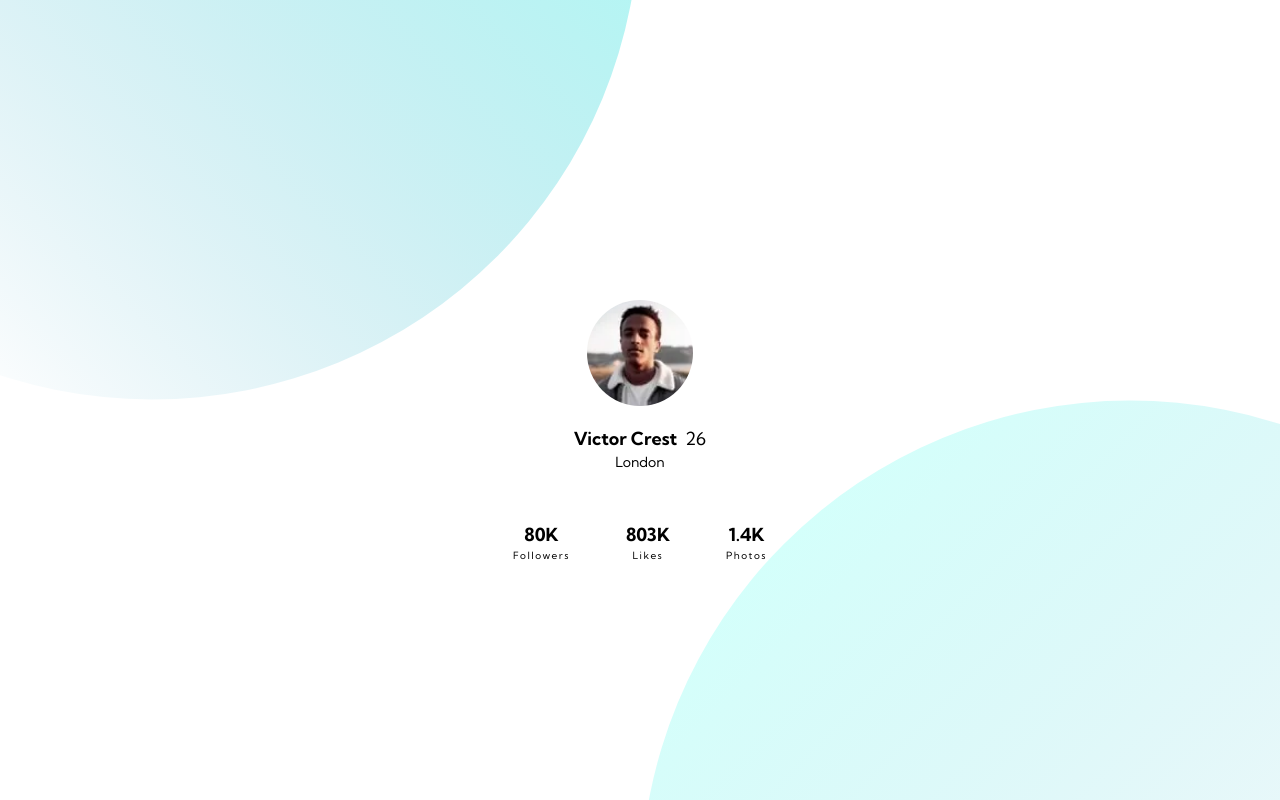
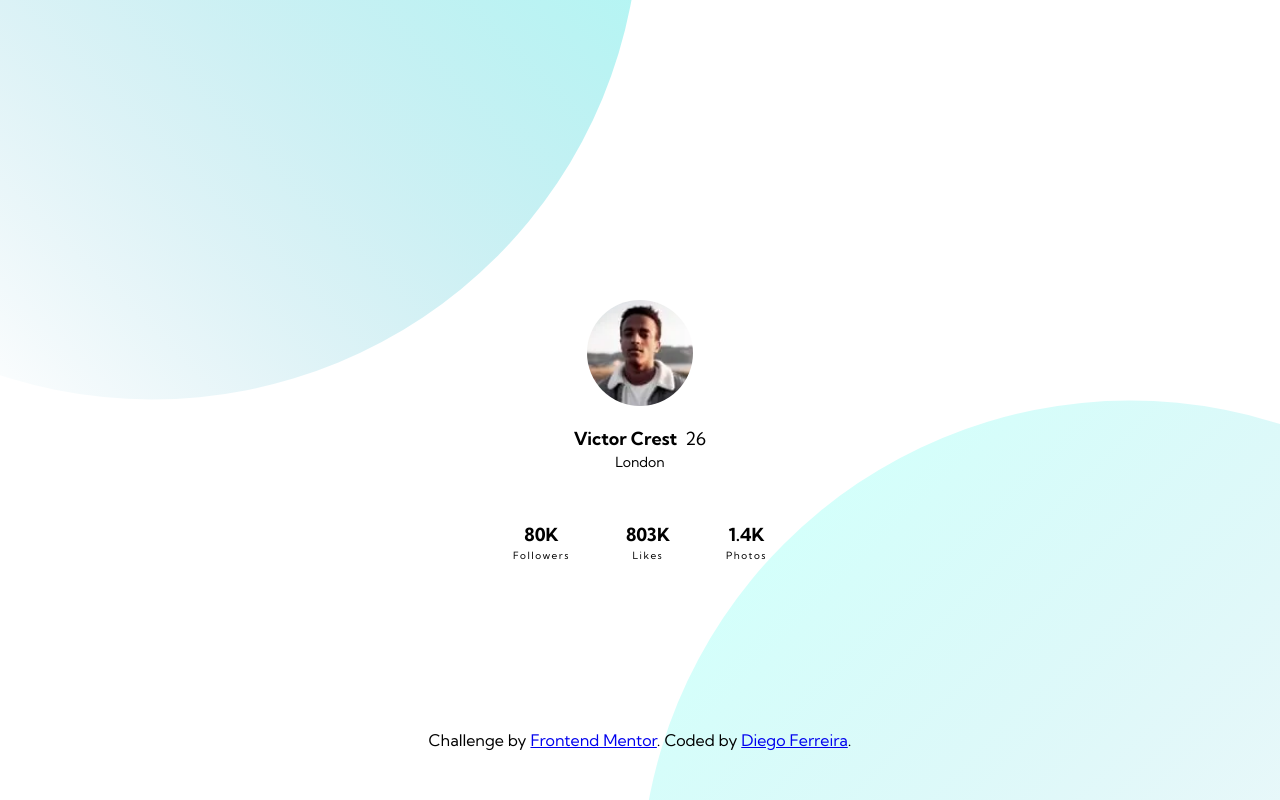
Before and after one commit to dieegofrr/profile-card-component, a website: page index.html in a window 1280 px wide. Drawn offline with Linux system fonts and the light colour scheme.

Commit message:
Add considerations

```diff
--- a/index.html
+++ b/index.html
@@ -71,6 +71,21 @@
         <!-- Social medias -->
       </artiticle>
       <!-- Card -->
+      <!-- Attribution -->
+      <section class="attribution">
+        <p>
+          Challenge by
+          <a
+            href="https://www.frontendmentor.io/challenges/profile-card-component-cfArpWshJ"
+            target="_blank"
+            >Frontend Mentor</a
+          >. Coded by
+          <a href="https://github.com/dieegofrr" target="_blank"
+            >Diego Ferreira</a
+          >.
+        </p>
+      </section>
+      <!-- Attribution -->
     </main>
   </body>
 </html>
--- /dev/null
+++ b/src/styles/components/attribution.css
@@ -0,0 +1,10 @@
+@import '../modules/colors.css';
+
+.attribution {
+  position: absolute;
+  bottom: 3rem;
+
+  p {
+    color: $very-dark-desaturated-blue;
+  }
+}
--- a/src/styles/main.css
+++ b/src/styles/main.css
@@ -1,3 +1,4 @@
 @import './modules/basic-reset.css';
 @import './components/background.css';
 @import './components/card.css';
+@import './components/attribution.css';
```
